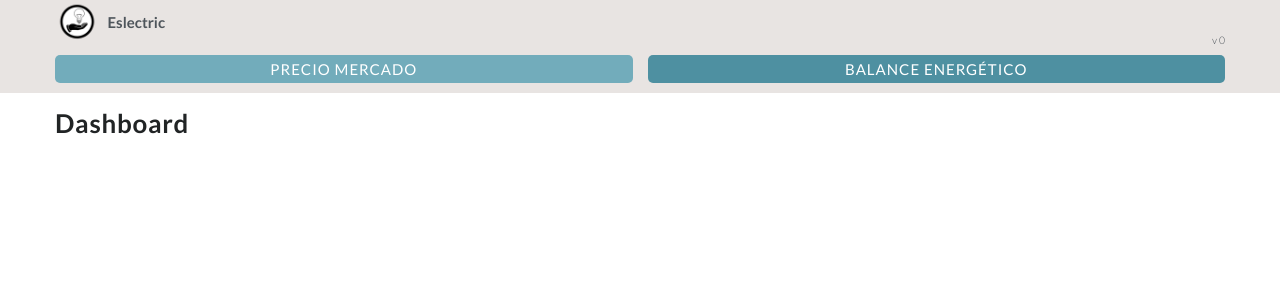
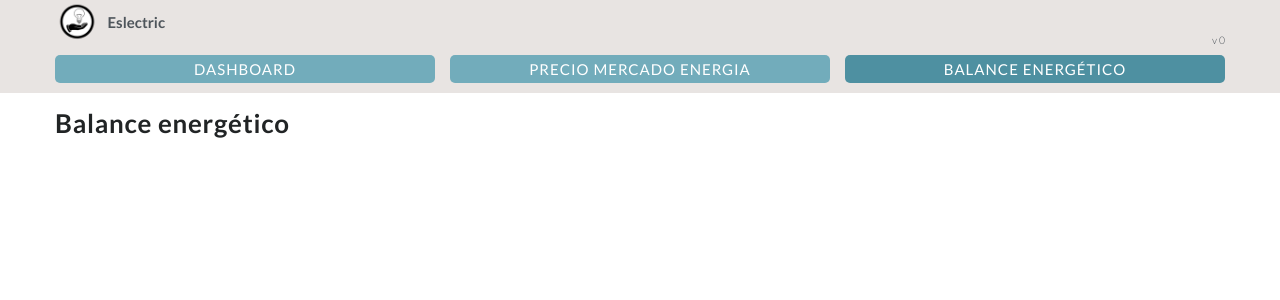
Before and after one commit to unai6/electric-app, a Vue app: page /balance in a window 1280 px wide. Shown: the top 300 px of the page. Built offline with nearby package versions, Linux system fonts and the light colour scheme.

Commit message:
Fix nav styling

```diff
--- a/src/components/AppHeader.vue
+++ b/src/components/AppHeader.vue
@@ -22,10 +22,12 @@ const packageVersion = computed(() => import.meta.env.APP_VERSION || '0')
 
     <!-- Main menu items -->
     <div class="header__menu">
+      <router-link class="header__menuitem" :to="{ name: 'dashboard' }">
+        dashboard
+      </router-link>
       <router-link class="header__menuitem" :to="{ name: 'market' }">
-        Precio Mercado
+        Precio Mercado Energia
       </router-link>
-
       <router-link class="header__menuitem" :to="{ name: 'balance' }">
         Balance energético
       </router-link>
@@ -149,7 +151,7 @@ const packageVersion = computed(() => import.meta.env.APP_VERSION || '0')
     display: flex;
     background-color: $dark-gray-color;
     justify-content: space-between;
-    align-items: flex-end;
+    align-items: center;
     left: 0;
 
     @include breakpoint(sm) {
@@ -160,18 +162,6 @@ const packageVersion = computed(() => import.meta.env.APP_VERSION || '0')
       position: relative;
       max-width: $max-content-width;
       background-color: shade($broken-white-color, darker-1);
-    }
-  }
-
-  &__icon {
-    width: 22px;
-    height: 22px;
-    display: block;
-    position: absolute;
-    top: -16px;
-
-    @include breakpoint(sm) {
-      display: none;
     }
   }
 
@@ -186,7 +176,7 @@ const packageVersion = computed(() => import.meta.env.APP_VERSION || '0')
     font-size: ms(-1);
     height: 1.25rem;
     align-items: center;
-    padding: $spacer*0.12 $spacer-quarter;
+    padding: $spacer;
     color: $white-color;
     text-decoration: none;
     position: relative;
--- a/src/router.js
+++ b/src/router.js
@@ -17,7 +17,7 @@ const routes = [
   {
     path: '/balance',
     name: 'balance',
-    component: DashboardPage,
+    component: import('@/views/BalancePage.vue'),
     meta: { public: true },
   },
 ]
--- /dev/null
+++ b/src/views/BalancePage.vue
@@ -0,0 +1,3 @@
+<template>
+  <h1>Balance energético</h1>
+</template>
```
